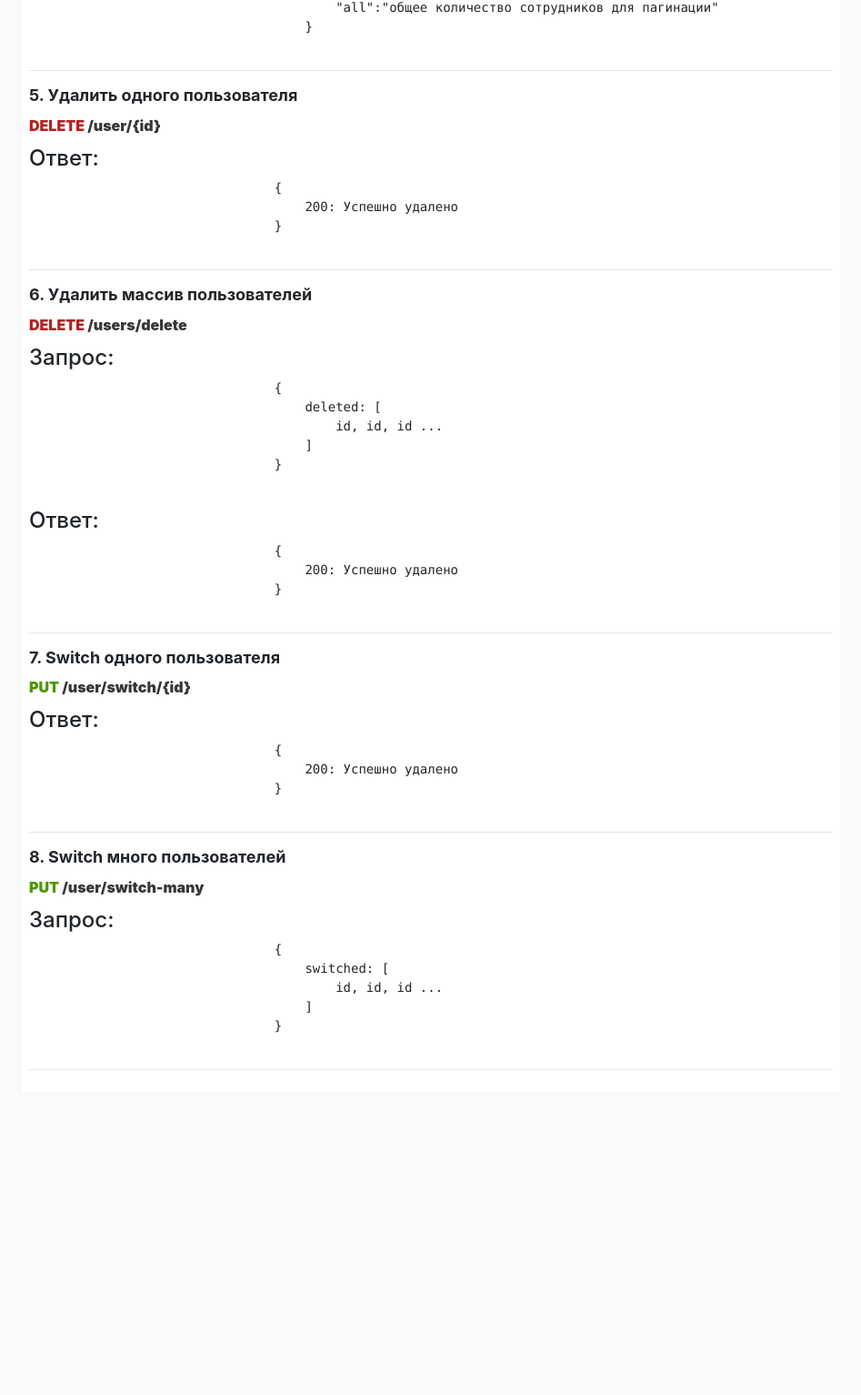
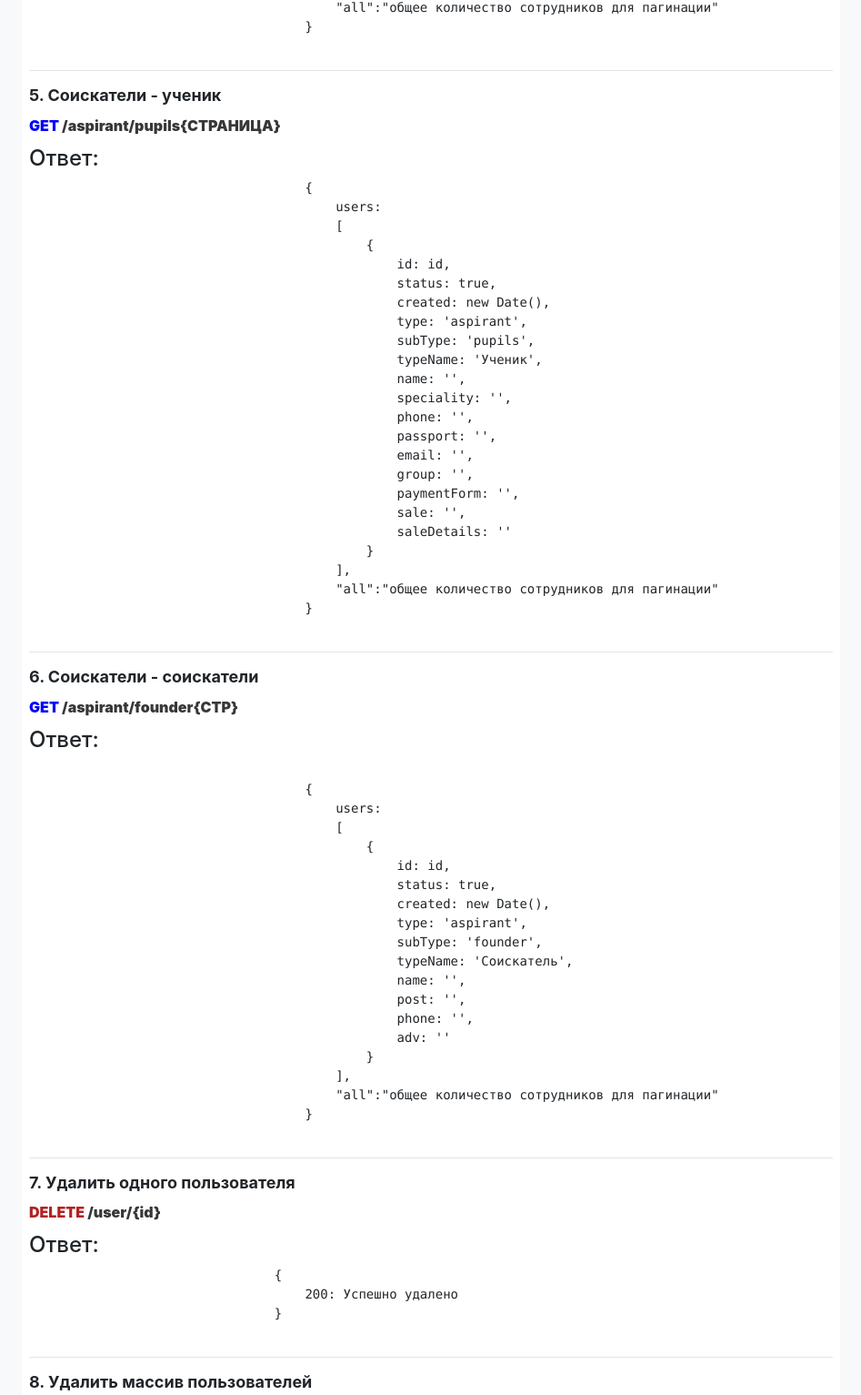
Before and after one commit to AndrewProkopenko/api_desc, a website: page index.html in a window 1280 px wide. Shown: the part 2976-4509 px from the top of the page at 91% size, without its empty margins (326-1273 px from the left). Before the commit the page ends 4208 px from the top, so only its background shows below. Drawn offline with nearby package versions, Linux system fonts and the light colour scheme.

Commit message:
fix founders

```diff
--- a/index.html
+++ b/index.html
@@ -250,8 +250,67 @@
                             </pre>
 
                             <hr>
+
+                            <h2>5. Соискатели - ученик</h2>
+                                <div class="route"> <div class="get">GET</div> /aspirant/pupils{СТРАНИЦА} </div>
+                                <h4>Ответ: </h4>
+                                <pre>
+                                    {
+                                        users:
+                                        [
+                                            {
+                                                id: id,
+                                                status: true,
+                                                created: new Date(),
+                                                type: 'aspirant',
+                                                subType: 'pupils',
+                                                typeName: 'Ученик',
+                                                name: '',
+                                                speciality: '',
+                                                phone: '',
+                                                passport: '',
+                                                email: '',
+                                                group: '',
+                                                paymentForm: '',
+                                                sale: '',
+                                                saleDetails: ''
+                                            }
+                                        ],
+                                        "all":"общее количество сотрудников для пагинации"
+                                    }
+                                </pre>
+
+                                <hr>
+
+                                <!-- 6 -->
+                                <h2>6. Соискатели - соискатели</h2>
+                                <div class="route"> <div class="get">GET</div> /aspirant/founder{СТР} </div>
+                                <h4>Ответ: </h4>
+                                <pre>
+                                    {
+                                        users:
+                                        [
+                                            {
+                                                id: id,
+                                                status: true,
+                                                created: new Date(),
+                                                type: 'aspirant',
+                                                subType: 'founder',
+                                                typeName: 'Соискатель',
+                                                name: '',
+                                                post: '',
+                                                phone: '',
+                                                adv: ''
+                                            }
+                                        ],
+                                        "all":"общее количество сотрудников для пагинации"
+                                    }
+                                </pre>
+                                <hr>
+
+
                             <!-- 5 -->
-                            <h2>5. Удалить одного пользователя </h2>
+                            <h2>7. Удалить одного пользователя </h2>
                             <div class="route"> <div class="delete">DELETE</div> /user/{id} </div>
                             <h4>Ответ: </h4>
                             <pre>
@@ -263,7 +322,7 @@
                             <hr>
 
                             <!-- 6 -->
-                            <h2>6. Удалить массив пользователей </h2>
+                            <h2>8. Удалить массив пользователей </h2>
                             <div class="route"> <div class="delete">DELETE</div> /users/delete </div>
                             <h4>Запрос: </h4>
                             <pre>
@@ -282,7 +341,7 @@
                             <hr>
 
                             <!-- 7 -->
-                            <h2>7. Switch одного пользователя</h2>
+                            <h2>9. Switch одного пользователя</h2>
                             <div class="route"> <div class="put">PUT</div> /user/switch/{id}</div>
                             <h4> Ответ: </h4>
                             <pre>
@@ -294,7 +353,7 @@
 
                             <!-- 8 -->
                             <h2>
-                                8. Switch много пользователей
+                                10. Switch много пользователей
                             </h2>
                             <div class="route"> <div class="put">PUT</div> /user/switch-many </div>
                             <h4>Запрос:</h4>
--- /dev/null
+++ b/package.json
@@ -0,0 +1,5 @@
+{
+  "dependencies": {
+    "react-hook-form": "^7.17.1"
+  }
+}
```
Also changed, not shown: 1 other file.
